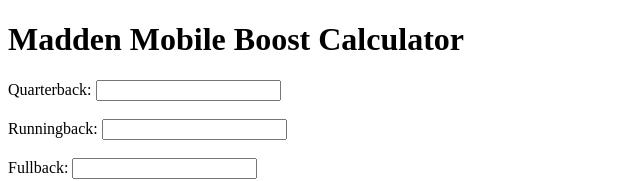
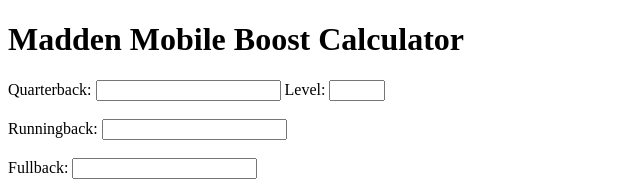
Before and after one commit to HaroldEHanson/madden-mobile-boost, a plain HTML site: page index.html in a window 1280 px wide. Shown: the top 181 px of the page, without its empty margins (0-640 px from the left). Drawn offline with Linux system fonts and the light colour scheme.

Commit message:
maybe should add levels for players - still wont be 100% accurate

```diff
--- a/index.html
+++ b/index.html
@@ -10,7 +10,9 @@
     <h1>Madden Mobile Boost Calculator</h1>
     <div class="unboosted-team-offense">
         <label for="qb">Quarterback:</label>
-        <input type="number" class="passing-offense" id="qb" name="qb"><br><br>
+        <input type="number" class="passing-offense" id="qb" name="qb">
+        <label for="qbLvl">Level:</label>
+        <input type="number" min="0" max="10" id="qbLvl" name="qbLvl"><br><br>
         <label for="rb">Runningback:</label>
         <input type="number" class="rushing-offense" id="rb" name="rb"><br><br>
         <label for="fb">Fullback:</label>
```
Also changed, not shown: app.js (line endings or trailing spaces).
